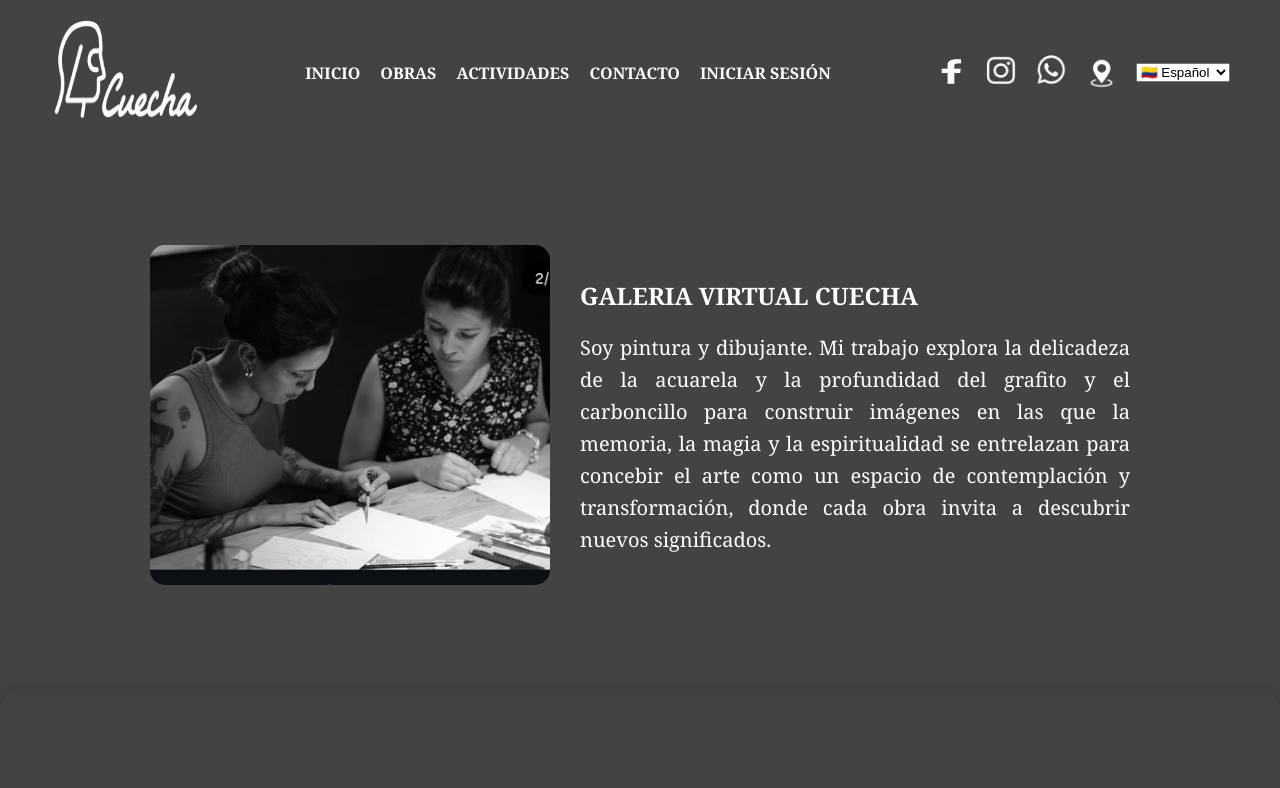
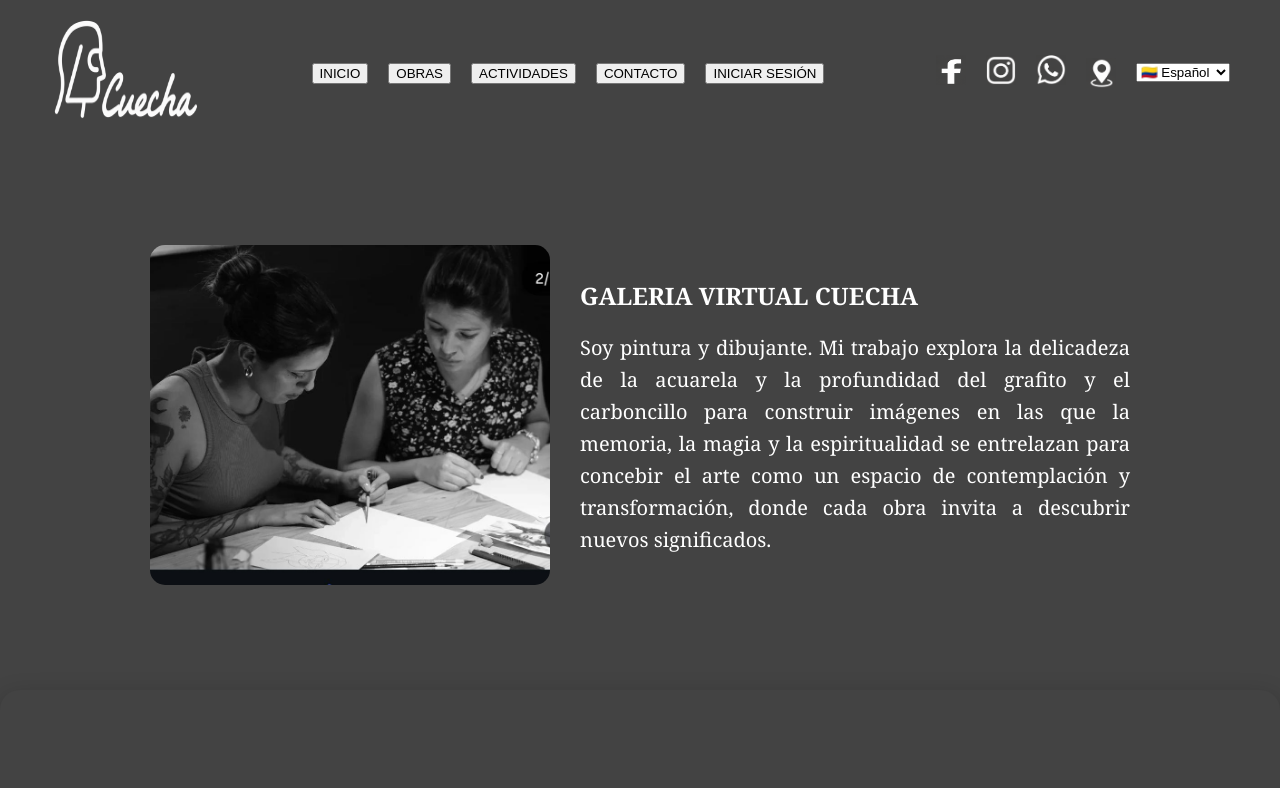
Before and after one commit to DanielaCifuentes22/GALERIACUECHA, a React (Create React App) app in the folder Documents/ADSO-SENA/Galeria-Cuecha/frontend-galeria/: page / in a window 1280 px wide. Shown: the top 788 px of the page. Built offline with nearby package versions, Linux system fonts and the light colour scheme.

Commit message:
Se implementa menú desplegable en el header

```diff
--- a/Documents/ADSO-SENA/Galeria-Cuecha/frontend-galeria/src/components/Header.jsx
+++ b/Documents/ADSO-SENA/Galeria-Cuecha/frontend-galeria/src/components/Header.jsx
@@ -7,21 +7,88 @@ import ubicacion from "../Assets/img/ubicacion.png";
 import facebook from "../Assets/img/facebook.png";
 import instagram from "../Assets/img/instagram.png";
 import whatsapp from "../Assets/img/whatsapp.png";
+import { useState } from "react";
 
 //Componente Header que muestra el encabezado
 function Header(){
+    const [menuAbierto, setMenuAbierto] = useState(null);
     return(
         <header className = "header">
             <div className = "logo">
                 <img src={logogaleria} alt="logo de la galeria"/>
             </div>
             {/* Menú principal de navegación*/}
-            <nav className = "nav">
-                <a href="#inicio">INICIO</a>
-                <a href="#obras">OBRAS</a>
-                <a href="#exposiciones">ACTIVIDADES</a>
-                <a href="#tienda">CONTACTO</a>
-                <a href="#sobre mí">INICIAR SESIÓN</a>
+            <nav className="nav">
+
+            <div className="menu-item">
+                <button onClick={() => setMenuAbierto(menuAbierto === "inicio" ? null : "inicio")}>
+                 INICIO
+                </button>
+
+                {menuAbierto === "inicio" && (
+                    <div className="submenu">
+                        <a href="#sobrelagaleria">Sobre la galería</a>
+                        <a href="#obras-destacadas">Obras destacadas</a>
+                        <a href="#Novedades">Novedades</a>
+                    </div>
+                )}
+            </div>
+
+            <div className="menu-item">
+                <button onClick={() => setMenuAbierto(menuAbierto === "obras" ? null : "obras")}>
+                 OBRAS
+                </button>
+
+                {menuAbierto === "obras" && (
+                    <div className="submenu">
+                        <a href="#pintura">Pintura</a>
+                        <a href="#dibujo">Dibujo</a>
+                        <a href="#estudio-anatomico">Estudio anatómico</a>
+                    </div>
+                )}
+            </div>
+
+            <div className="menu-item">
+                <button onClick={() => setMenuAbierto(menuAbierto === "actividades" ? null : "actividades")}>
+                 ACTIVIDADES
+                </button>
+
+                 {menuAbierto === "actividades" && (
+                    <div className="submenu">
+                        <a href="#talleres">Talleres</a>
+                        <a href="#clases-personalizadas">Clases personalizadas</a>
+                        <a href="#exposiciones">Exposiciones</a>
+                        <a href="#entrevistas">Entrevistas</a>
+                        <a href="#colaboraciones">Colaboraciones</a>
+                    </div>
+                )}
+            </div>
+
+            <div className="menu-item">
+                <button onClick={() => setMenuAbierto(menuAbierto === "contacto" ? null : "contacto")}>
+                 CONTACTO
+                </button>
+
+                {menuAbierto === "contacto" && (
+                    <div className="submenu">
+                        <a href="#formulario-contacto">Formulario de contacto</a>
+                        <a href="#preguntas-frecuentes">Preguntas frecuentes</a>
+                    </div>
+                )}
+            </div>
+
+            <div className="menu-item">
+                <button onClick={() => setMenuAbierto(menuAbierto === "login" ? null : "login")}>
+                 INICIAR SESIÓN
+                </button>
+
+                {menuAbierto === "login" && (
+                    <div className="submenu">
+                        <a href="#iniciar-sesion">Acceder</a>
+                        <a href="#registrarse">Registrarse</a>
+                    </div>
+                 )}
+            </div>
             </nav>
             <div className="iconosMenu">
 
```
